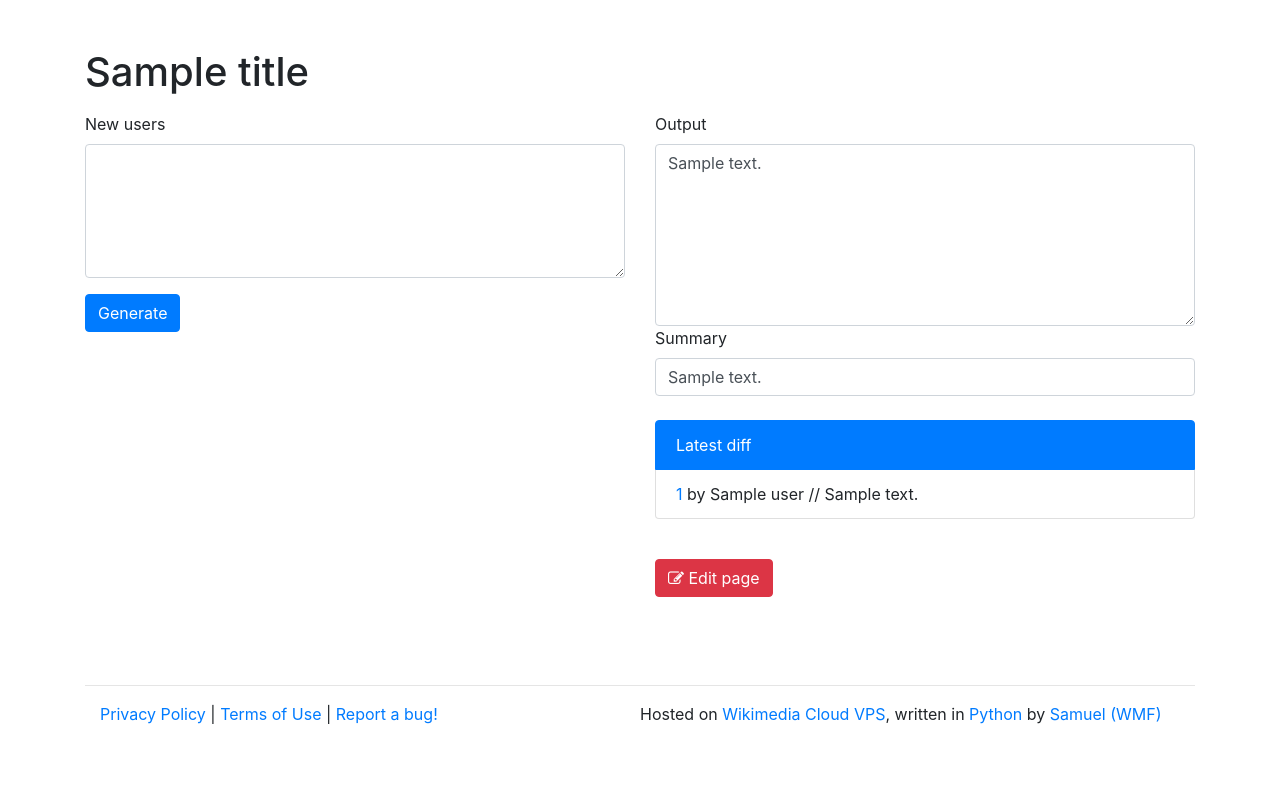
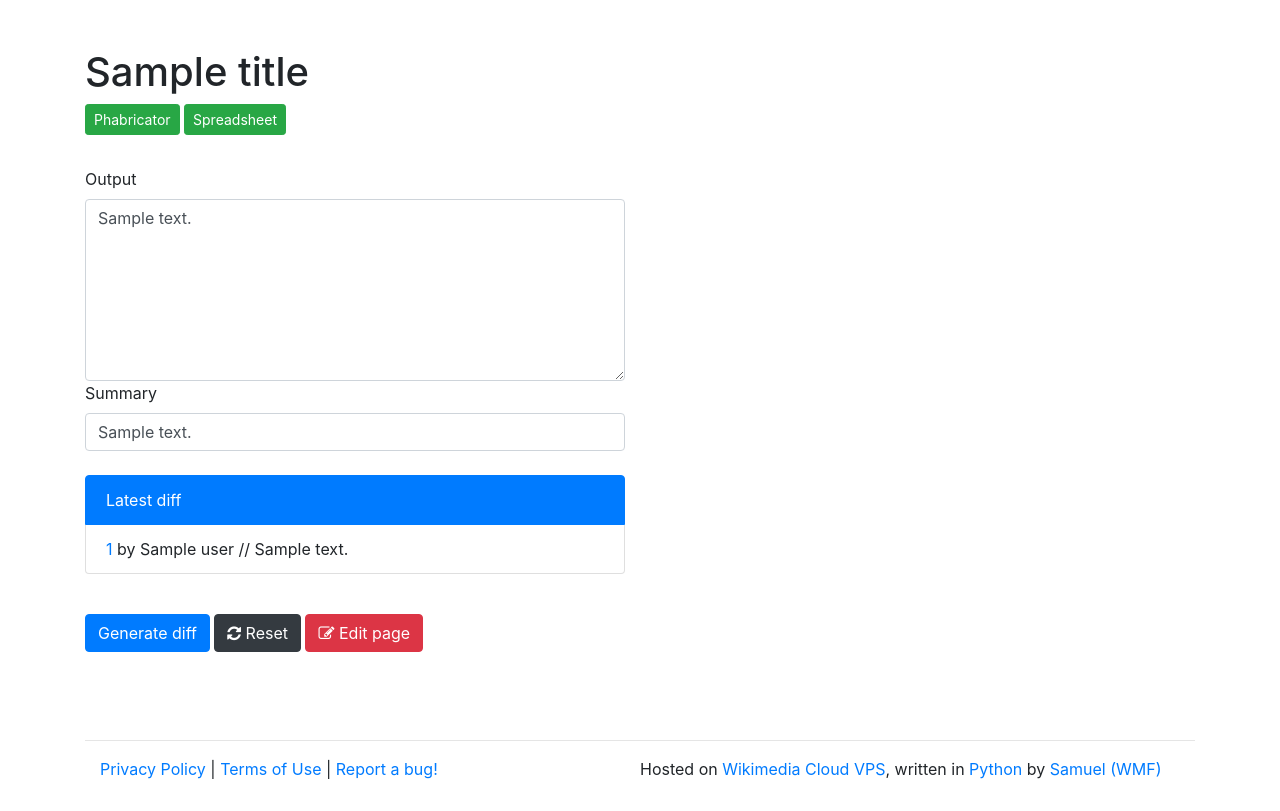
Before and after one commit to samuelguebo/tsbot-nda, a Python web app: template templates/nda-diff.html in a window 1280 px wide. Shown: the part 56-867 px from the top of the page. Before the commit the page ends 780 px from the top, so only its background shows below. Run offline with Jinja, Linux system fonts and the light colour scheme; the template is opened without the code that fills it: most values are stand-ins (such as "Sample title", 1, 10 or a date in 2020); some libraries are stand-ins or nearby versions.

Commit message:
[IMPR] View for generating diffs

```diff
--- a/templates/nda-diff.html
+++ b/templates/nda-diff.html
@@ -4,28 +4,31 @@
 <div class="container">
 	<div class="form-group">
 		<h1 class="clearfix">{{title}}</h1>
+		<a class="btn btn-success btn-sm" href="{{phab_list}}">Phabricator</a>
+		<a class="btn btn-success btn-sm" href="{{spread_list}}">Spreadsheet</a>
 	</div>
-
 	<div class="row">
 
-		<form "{{ url_for('nda.index') }}" method="post" class="col-md-6">
-
-				<div class="form-group">
-						<label for="new_users">New users</label>
-						<textarea name="new_users" class="form-control" rows="5" cols="80"></textarea>
-				</div>
-
-
-				<button type="submit" class="btn btn-primary mb-2">Generate</button>
-		</form>
 
 		<div class="form-group col-md-6">
+			<form "{{ url_for('nda.index') }}" method="post">
+				<div class="form-group">
+					<textarea name="previous_content" class="form-control" rows="5" cols="80" style="display:none" >{{content}}</textarea>
+				</div>
 				<label for="new_users">Output</label>
 				<textarea class="form-control" rows="7" cols="80">{{content}}</textarea>
 
 				<label for="summary">Summary</label>
 				<input name="summary" type="text" class="form-control" rows="3" value="{{summary}}"><br>
 
+				<!-- New users
+				{% if new_users != "" %}
+				<div class="form-group">
+					<label for="new_users">New users</label>
+					<textarea name="new_users" class="form-control" rows="5" cols="80" style="display: none;">{% for user in new_users %}{{user.username}}{% endfor %}</textarea>
+				</div>
+				{% endif %}
+				-->
 				<!-- Diffs -->
 				{% if diffs %}
 				<div class="list-group">
@@ -35,10 +38,17 @@
 							<a href="https://meta.wikimedia.org/wiki/Special:Diff/{{diff.revid}}">{{diff.revid}}</a> by {{diff.user}} // {{diff.comment}}
 						</p>
 					{% endfor %}
+					{% if step == 2 %}
+					<input name="diff" type="hidden" class="form-control" rows="3" value="{{diffs[0].revid}}">
+					{% endif %}
 				</div>
 				{% endif %}
 				<br>
-			<a class="btn btn-danger mb-2" href="https://meta.wikimedia.org/wiki/{{namespace}}?&action=edit"><i class="fa fa-edit"></i> Edit page</a>
+
+				<button type="submit" class="btn btn-primary mb-2">Generate diff</button>
+				<a class="btn btn-dark mb-2" href="{{ url_for('nda.index') }}"><i class="fa fa-refresh"></i> Reset</a>
+				<a class="btn btn-danger mb-2" href="{{noticeboard_url}}"><i class="fa fa-edit"></i> Edit page</a>
+			</form>
 		</div>
 
 
```
Lines whose indentation alone changed are shown as unchanged.
